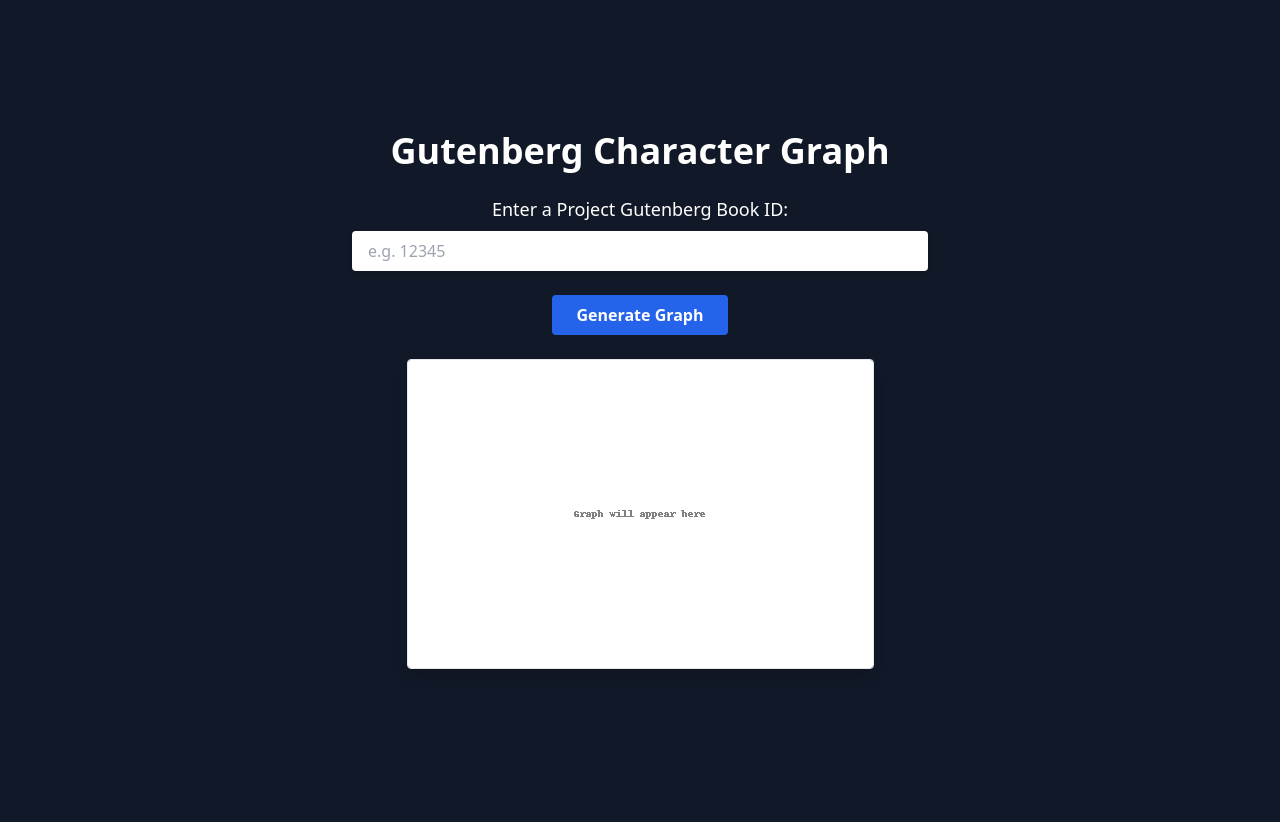
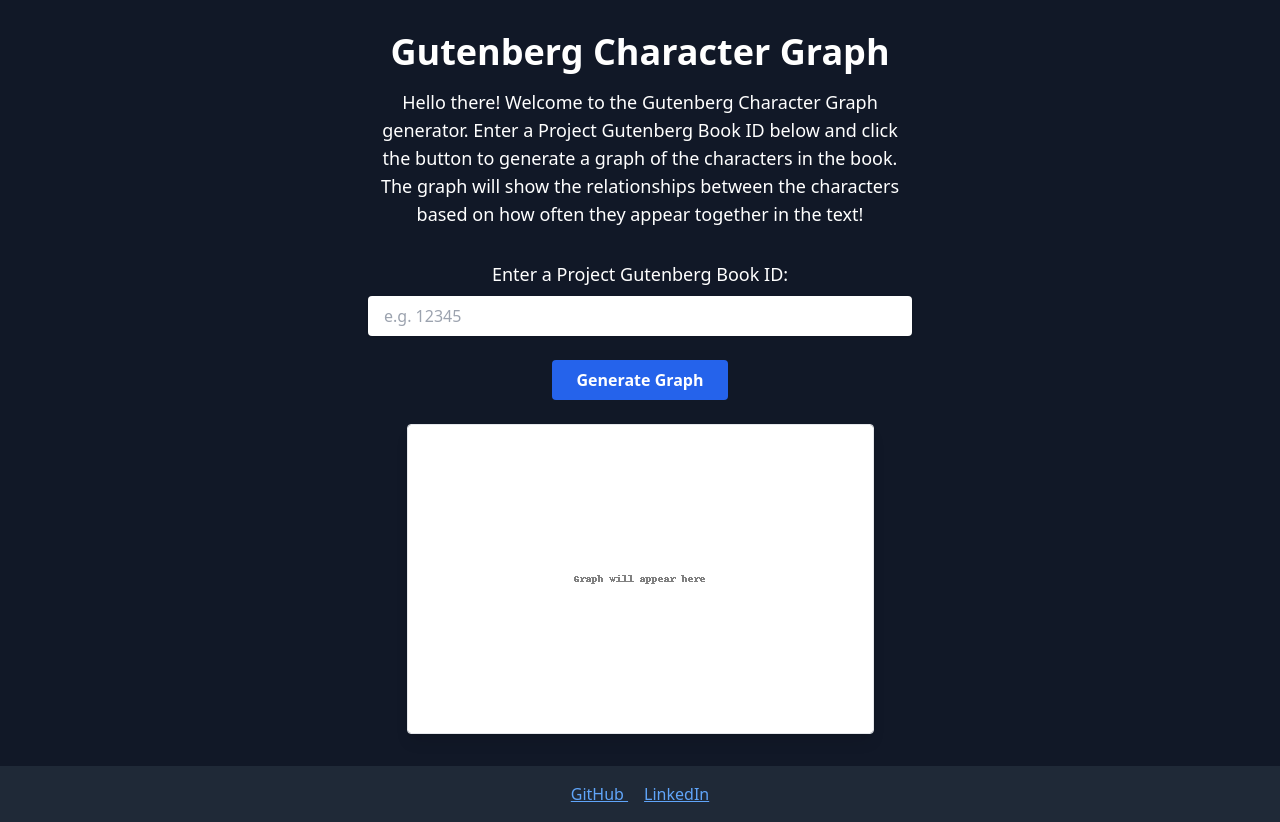
Before and after one commit to Aalajlan6/SarjAI, a website: page public/index.html in a window 1280 px wide. Before the commit the page ends 800 px from the top, so only its background shows below. Drawn offline with nearby package versions, Linux system fonts and the light colour scheme.

Commit message:
Better visuals and links

```diff
--- a/public/index.html
+++ b/public/index.html
@@ -6,10 +6,20 @@
   <title>Gutenberg Graph</title>
   <script src="https://cdn.tailwindcss.com"></script>
 </head>
-<body class="min-h-screen bg-gray-900 text-white flex flex-col items-center justify-center px-4">
-  <div class="max-w-xl w-full text-center space-y-6">
+<body class="min-h-screen bg-gray-900 text-white flex flex-col">
+  <div class="max-w-xl w-full mx-auto px-4 py-8 flex-grow">
+    <!-- Intro Section -->
+    <div class="text-center space-y-4 mb-8">
       <h1 class="text-4xl font-bold">Gutenberg Character Graph</h1>
+      <p class="text-lg">
+        Hello there! Welcome to the Gutenberg Character Graph generator. Enter a Project Gutenberg Book ID below
+        and click the button to generate a graph of the characters in the book. The graph will show the relationships
+        between the characters based on how often they appear together in the text!
+      </p>
+    </div>
 
+    <!-- Main Content -->
+    <div class="text-center space-y-6">
       <div class="space-y-2">
         <label for="bookId" class="block text-lg">Enter a Project Gutenberg Book ID:</label>
         <input type="text" id="bookId" placeholder="e.g. 12345"
@@ -29,6 +39,19 @@
              class="mx-auto max-w-full max-h-[500px] border rounded shadow-lg" />
       </div>
     </div>
+  </div>
+
+  <!-- Footer with Links -->
+  <footer class="bg-gray-800 py-4">
+    <div class="max-w-xl mx-auto px-4 text-center space-x-4">
+      <a href="https://github.com/Aalajlan6/SarjAI" target="_blank" class="text-blue-400 hover:text-blue-300 underline">
+        GitHub
+      </a>
+      <a href="https://www.linkedin.com/in/abdulaziz-alajlan6/" target="_blank" class="text-blue-400 hover:text-blue-300 underline">
+        LinkedIn
+      </a>
+    </div>
+  </footer>
 
   <script>
     function generateGraph() {
```
Also changed, not shown: static/graph.png, 1 other file. Lines whose indentation alone changed are shown as unchanged.
